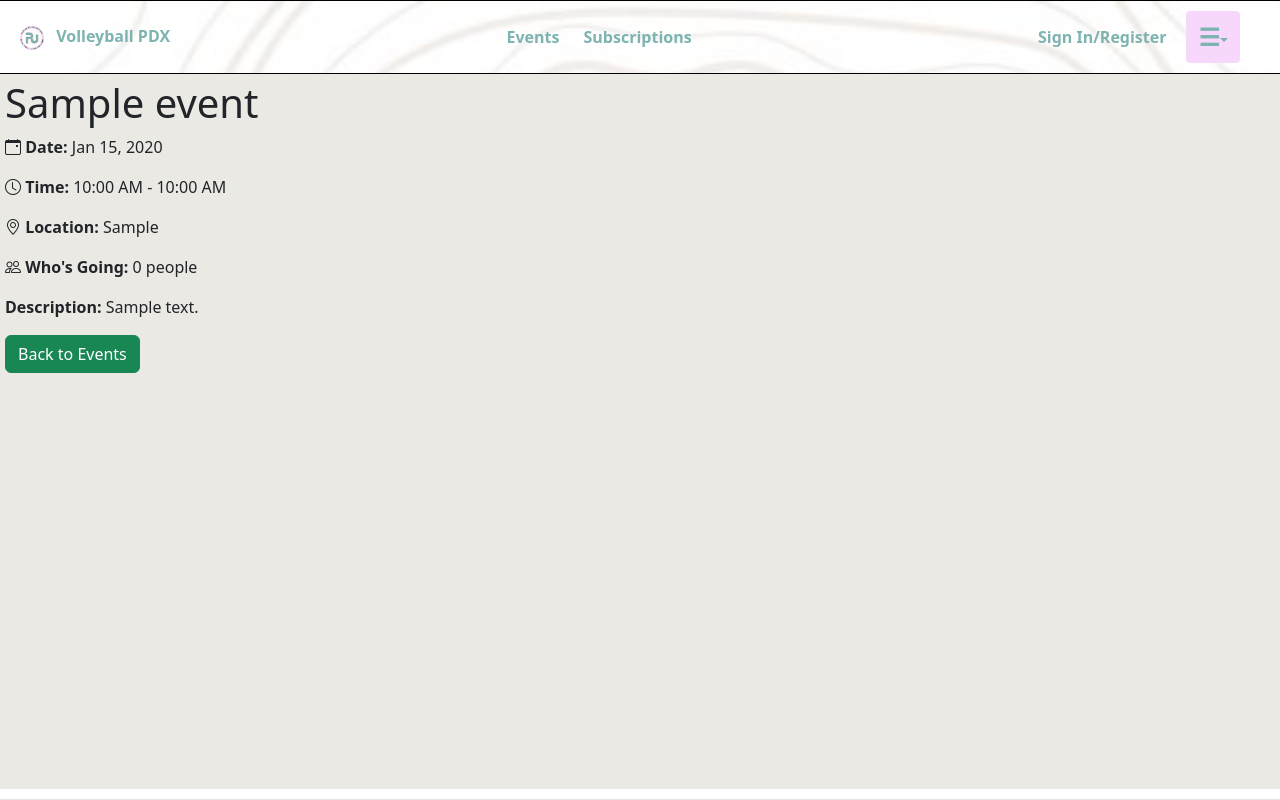
After one commit to Ayjemal07/PickUpVolleyBallPdx, a Flask app: page /events/1 in a window 1280 px wide. The commit adds this page. Run offline with Flask 3, Linux system fonts and the light colour scheme; tables that the repository leaves empty hold one stand-in row (values such as "Sample post"); some libraries are stand-ins or nearby versions.

```diff
--- a/app/static/css/styles.css
+++ b/app/static/css/styles.css
@@ -1202,7 +1202,7 @@ html, body {
   background: none;
   cursor: pointer;
   text-align: left;
-  font-size: 0.7rem;
+  font-size: 1rem;
 }
 
 .event-menu-options button:hover {
@@ -1232,3 +1232,13 @@ html, body {
 .event-card.canceled .custom-attend-button {
   display: none;
 }
+
+
+.see-more-button{
+  font-size:1 rem;
+}
+
+.event-details{
+  padding: 3px;
+  margin:2px;
+}
--- a/app/static/js/events.js
+++ b/app/static/js/events.js
@@ -218,7 +218,7 @@ document.addEventListener('DOMContentLoaded', function () {
             const formattedDate = event.formatted_date ? event.formatted_date : 'Date Missing';
             const isCanceled = event.status === 'canceled';
             const cancellationReason = event.cancellation_reason ? event.cancellation_reason : 'No reason provided';
-
+            const descriptionPreview = event.description ? event.description.split(' ').slice(0, 2).join(' ') + '...' : 'No description available';
             let eventCardHTML = `
                 <div class="event-card ${isCanceled ? 'canceled' : ''}">
                     <div class="event-header">
@@ -248,11 +248,14 @@ document.addEventListener('DOMContentLoaded', function () {
 
                     <div class="event-body">
                         <p class="event-location"><strong>Where:</strong> ${event.location}</p>
+                        <p class="event-description"><strong>Description:</strong> ${descriptionPreview}</p>
+                        <button class="see-more-button" data-event-id="${event.id}">See More</button>
+                        <div class="full-description" id="desc-${event.id}" style="display: none;">
+                            <p>${event.description}</p>
+                            <a href="/events/${event.id}" class="btn btn-info">View Details</a>
+                        </div>
                         <p class="event-going"><strong>Who's Going:</strong> ${event.going_count || 0} going</p>
-                        <button
-                            class="btn btn-success custom-attend-button"
-                            ${isCanceled ? 'disabled' : ''}
-                        >
+                        <button class="btn btn-success custom-attend-button" ${isCanceled ? 'disabled' : ''}>
                             Attend
                         </button>
                     </div>
@@ -267,7 +270,22 @@ document.addEventListener('DOMContentLoaded', function () {
         attachEventListeners(); // This handles click events, so no need for extra logic!
     }
 
+    function attachEventListeners() {
+        document.querySelectorAll('.see-more-button').forEach(button => {
+            button.addEventListener('click', function () {
+                const eventId = this.getAttribute('data-event-id');
+                const fullDescription = document.getElementById(`desc-${eventId}`);
+                if (fullDescription.style.display === 'none') {
+                    fullDescription.style.display = 'block';
+                    this.textContent = 'See Less';
+                } else {
+                    fullDescription.style.display = 'none';
+                    this.textContent = 'See More';
+                }
+            });
+        });
 
+    }
 
 
     document.addEventListener('DOMContentLoaded', function () {
--- a/app/templates/base.html
+++ b/app/templates/base.html
@@ -7,7 +7,7 @@
     <link rel="stylesheet" href="{{ url_for('static', filename='css/styles.css') }}">
     <link href="https://cdn.jsdelivr.net/npm/bootstrap@5.3.3/dist/css/bootstrap.min.css" rel="stylesheet" integrity="sha384-QWTKZyjpPEjISv5WaRU9OFeRpok6YctnYmDr5pNlyT2bRjXh0JMhjY6hW+ALEwIH" crossorigin="anonymous">
     <!-- FullCalendar JS -->
-    <script src="https://cdn.jsdelivr.net/npm/fullcalendar@6.1.15/index.global.min.js" integrity="sha256-ZztCtsADLKbUFK/X6nOYnJr0eelmV2X3dhLDB/JK6fM=" crossorigin="anonymous"></script>
+    <link rel="stylesheet" href="https://cdn.jsdelivr.net/npm/bootstrap-icons@1.11.3/font/bootstrap-icons.min.css">    <script src="https://cdn.jsdelivr.net/npm/fullcalendar@6.1.15/index.global.min.js" integrity="sha256-ZztCtsADLKbUFK/X6nOYnJr0eelmV2X3dhLDB/JK6fM=" crossorigin="anonymous"></script>
     <script src="https://cdn.jsdelivr.net/npm/axios/dist/axios.min.js"></script>
 </head>
 <body>
--- /dev/null
+++ b/app/templates/event_details.html
@@ -0,0 +1,29 @@
+{% extends "base.html" %}
+
+{% block title %}Event Details{% endblock %}
+
+{% block content %}
+<div class="event-details">
+    <h1>{{ event.title }}</h1>
+
+    <p>
+        <i class="bi bi-calendar-event"></i> <strong>Date:</strong> {{ event.formatted_date }}
+    </p>
+
+    <p>
+        <i class="bi bi-clock"></i> <strong>Time:</strong> {{ event.start_time.strftime('%I:%M %p') }} - {{ event.end_time.strftime('%I:%M %p') }}
+    </p>
+
+    <p>
+        <i class="bi bi-geo-alt"></i> <strong>Location:</strong> {{ event.location }}
+    </p>
+
+    <p>
+        <i class="bi bi-people"></i> <strong>Who's Going:</strong> {{ event.going_count or 0 }} people
+    </p>
+
+    <p><strong>Description:</strong> {{ event.description }}</p>
+
+    <a href="{{ url_for('main.events') }}" class="btn btn-success">Back to Events</a>
+</div>
+{% endblock %}
--- a/app/views.py
+++ b/app/views.py
@@ -6,6 +6,10 @@ from .models import Event, User, db
 
 from flask import request
 from datetime import datetime
+
+import os
+from flask import current_app
+from werkzeug.utils import secure_filename
 
 
 main = Blueprint('main', __name__)
@@ -103,6 +107,13 @@ def add_event():
     end_time = data.get('end')
     location = data.get('location')
 
+    event_image = request.files.get('eventImage')
+
+    if event_image:
+        filename = secure_filename(event_image.filename)
+        image_path = os.path.join(current_app.root_path, 'static/images', filename)
+        event_image.save(image_path)
+
     try:
         start_datetime = datetime.strptime(start_time, "%Y-%m-%dT%H:%M")
         end_datetime = datetime.strptime(end_time, "%Y-%m-%dT%H:%M")
@@ -164,6 +175,13 @@ def cancel_event(event_id):
     return {'message': 'Event canceled successfully'}, 200
 
 
+
+@main.route('/events/<int:event_id>')
+def event_details(event_id):
+    event = Event.query.get_or_404(event_id)
+    event.formatted_date = event.date.strftime('%b %d, %Y')
+    return render_template('event_details.html', event=event)
+
 @main.route('/subscriptions')
 def subscriptions():
     return render_template('subscriptions.html')
```
Also changed, not shown: app/templates/events.html (+36 -2 lines), app/templates/subscriptions.html (+0 -14 lines).
